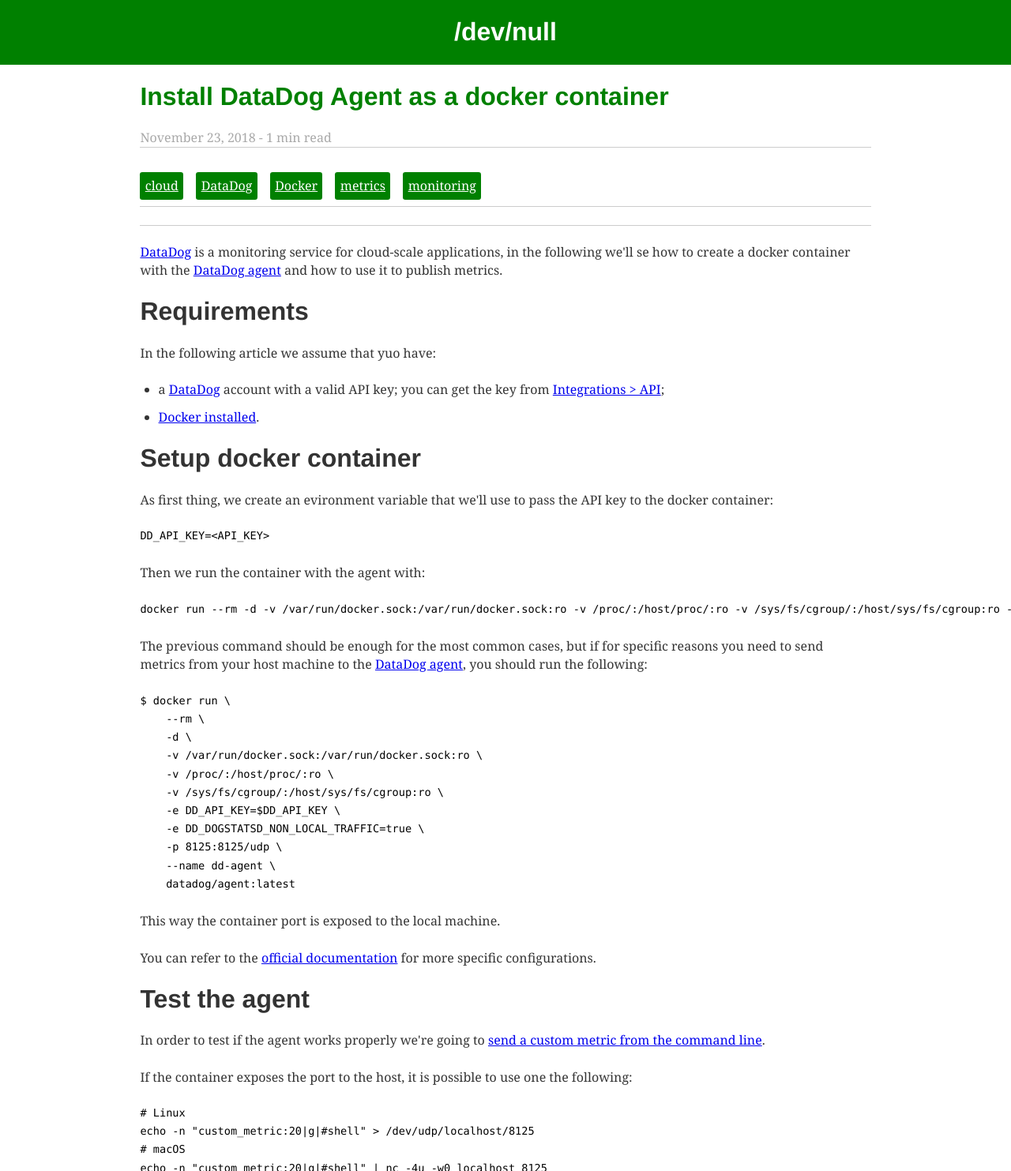
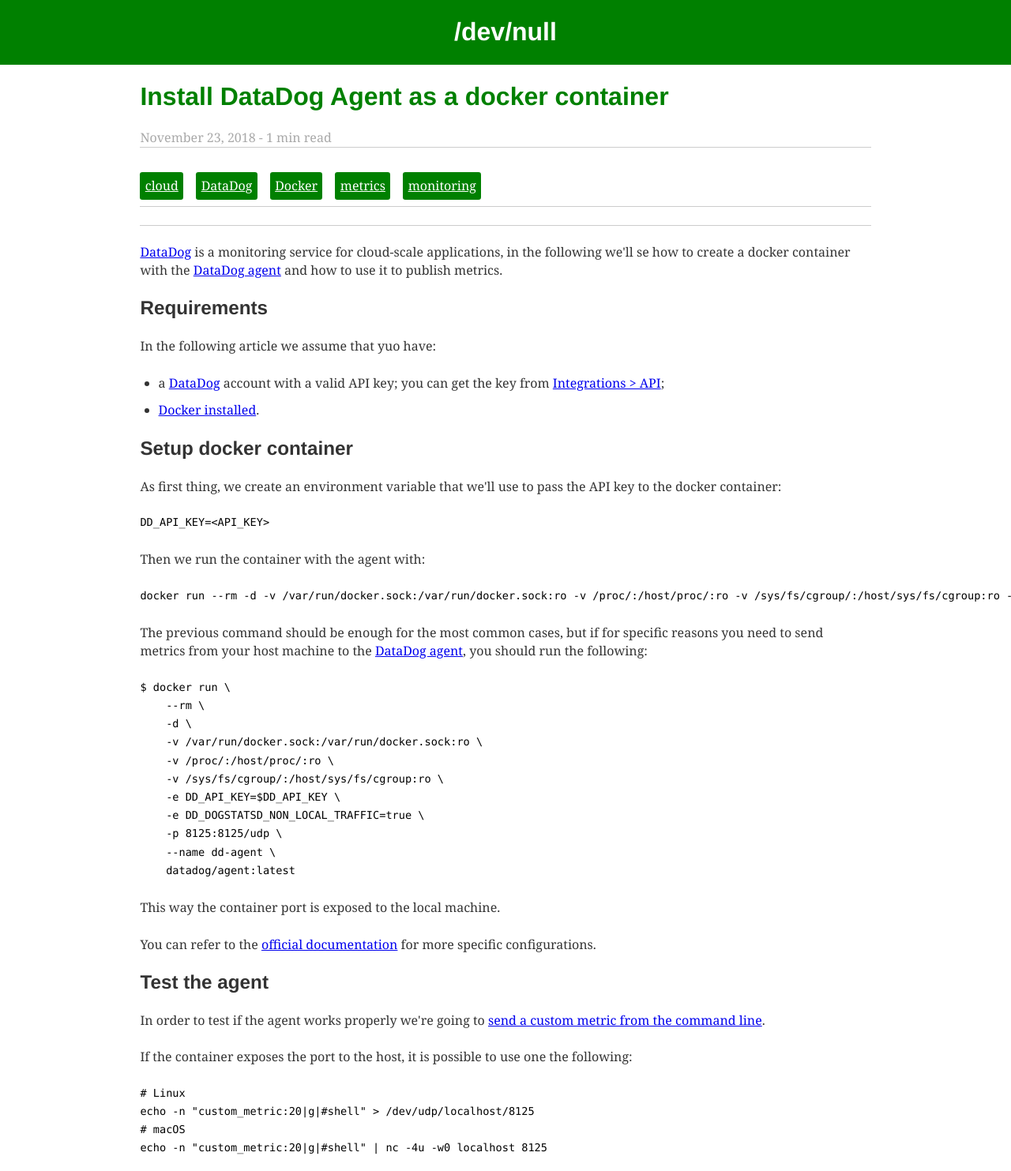
Before and after one commit to pasdam/dev.pasdam.github.io, a Gatsby site: page /blog/datadog_agent_docker/ in a window 1280 px wide. Shown: the top 1483 px of the page at 79% size. Built offline with nearby package versions, Linux system fonts and the light colour scheme; Gatsby itself is replaced by a stand-in of ours; some packages are replaced by stand-ins of ours; code samples lack their colours; what typography-theme-fairy-gates would draw is missing.

Commit message:
Fixes compilation warnings in markdown

````diff
--- a/data/blog/datadog_agent_docker.md
+++ b/data/blog/datadog_agent_docker.md
@@ -7,16 +7,16 @@
 
 [DataDog](https://www.datadoghq.com/) is a monitoring service for cloud-scale applications, in the following we'll se how to create a docker container with the [DataDog agent](https://docs.datadoghq.com/agent/?tab=agentv6) and how to use it to publish metrics.
 
-# Requirements
+## Requirements
 
 In the following article we assume that yuo have:
 
 * a [DataDog](https://www.datadoghq.com/) account with a valid API key; you can get the key from [Integrations > API](https://app.datadoghq.com/account/settings#api);
 * [Docker installed](https://docs.docker.com/install/).
 
-# Setup docker container
+## Setup docker container
 
-As first thing, we create an evironment variable that we'll use to pass the API key to the docker container:
+As first thing, we create an environment variable that we'll use to pass the API key to the docker container:
 
 ```bash
 DD_API_KEY=<API_KEY>
@@ -48,7 +48,7 @@
 
 You can refer to the [official documentation](https://docs.datadoghq.com/agent/basic_agent_usage/docker/) for more specific configurations.
 
-# Test the agent
+## Test the agent
 
 In order to test if the agent works properly we're going to [send a custom metric from the command line](https://help.datadoghq.com/hc/en-us/articles/206441345-Send-metrics-and-events-using-dogstatsd-and-the-shell).
 
````
Also changed, not shown: data/blog/grpc_qt_go.md (+1 -1 lines), data/blog/remove_old_java_macos.md (line endings or trailing spaces).
